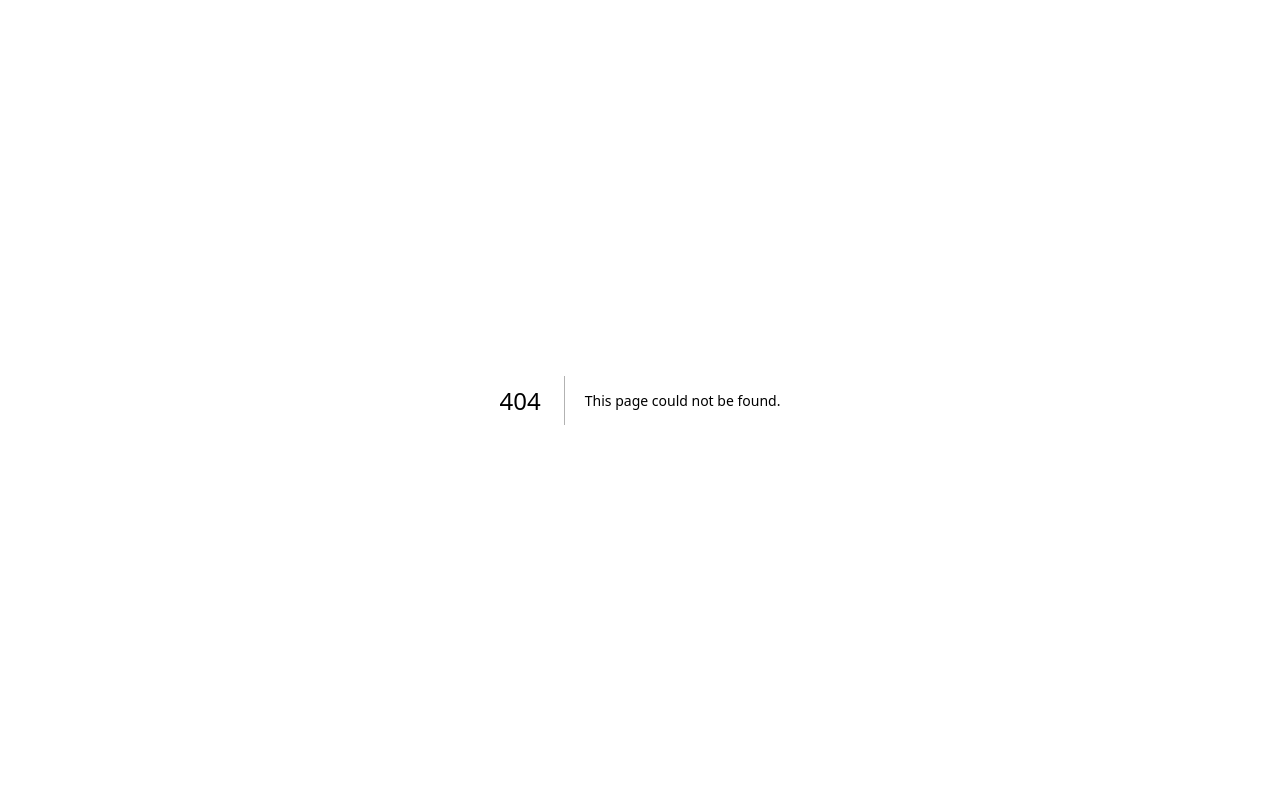
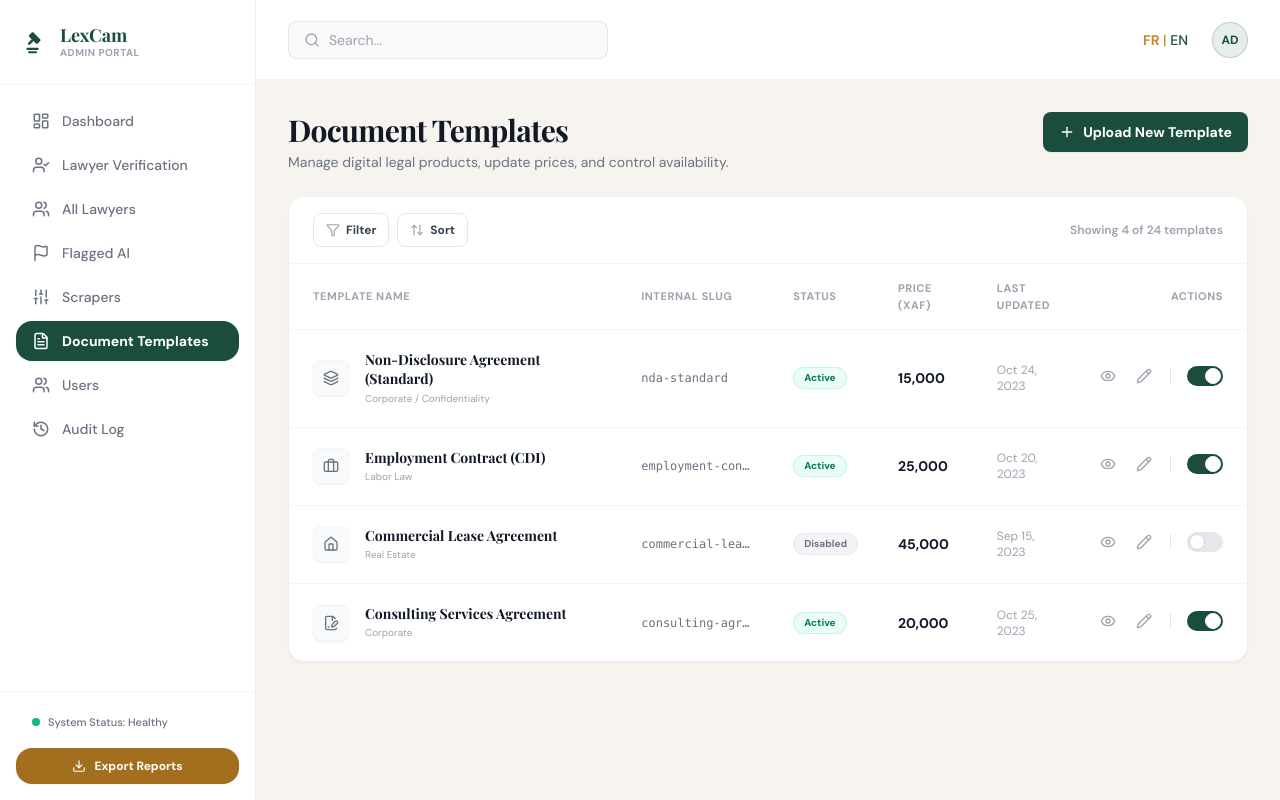
Before and after one commit to chewi-clinton/LexCamAI, a Next.js app in the folder frontend/: page /admin/templates in a window 1280 px wide. Before the commit this address had no page. Built offline with nearby package versions, Linux system fonts and the light colour scheme.

Commit message:
document templates manager

```diff
--- /dev/null
+++ b/frontend/src/app/admin/templates/page.jsx
@@ -0,0 +1,150 @@
+'use client';
+import {
+  Plus, Filter, ArrowUpDown, Eye, Pencil,
+  Briefcase, Layers, Home, FileSignature,
+} from 'lucide-react';
+
+export default function DocumentTemplatesAdmin() {
+  const templates = [
+    {
+      name: 'Non-Disclosure Agreement (Standard)',
+      category: 'Corporate / Confidentiality',
+      slug: 'nda-standard',
+      status: 'Active',
+      statusColor: 'bg-emerald-50 text-emerald-700 border-emerald-200/60',
+      price: '15,000',
+      lastUpdated: 'Oct 24, 2023',
+      icon: Layers,
+      enabled: true,
+    },
+    {
+      name: 'Employment Contract (CDI)',
+      category: 'Labor Law',
+      slug: 'employment-contract-cdi',
+      status: 'Active',
+      statusColor: 'bg-emerald-50 text-emerald-700 border-emerald-200/60',
+      price: '25,000',
+      lastUpdated: 'Oct 20, 2023',
+      icon: Briefcase,
+      enabled: true,
+    },
+    {
+      name: 'Commercial Lease Agreement',
+      category: 'Real Estate',
+      slug: 'commercial-lease',
+      status: 'Disabled',
+      statusColor: 'bg-gray-100 text-gray-500 border-gray-200',
+      price: '45,000',
+      lastUpdated: 'Sep 15, 2023',
+      icon: Home,
+      enabled: false,
+    },
+    {
+      name: 'Consulting Services Agreement',
+      category: 'Corporate',
+      slug: 'consulting-agreement',
+      status: 'Active',
+      statusColor: 'bg-emerald-50 text-emerald-700 border-emerald-200/60',
+      price: '20,000',
+      lastUpdated: 'Oct 25, 2023',
+      icon: FileSignature,
+      enabled: true,
+    },
+  ];
+
+  return (
+    <div className="p-8 space-y-6">
+
+      {/* Page Header */}
+      <div className="flex justify-between items-start">
+        <div>
+          <h2 className="font-serif text-3xl font-bold text-gray-900 tracking-tight">Document Templates</h2>
+          <p className="text-muted text-sm mt-1">Manage digital legal products, update prices, and control availability.</p>
+        </div>
+        <button className="bg-primary hover:bg-primary-dark transition-colors text-white font-bold text-sm px-4 py-2.5 rounded-lg flex items-center gap-2 shadow-sm">
+          <Plus size={16} /> Upload New Template
+        </button>
+      </div>
+
+      {/* Table */}
+      <div className="bg-white rounded-xl border border-gray-200/60 shadow-sm overflow-hidden">
+
+        <div className="px-6 py-4 bg-white border-b border-gray-100 flex items-center justify-between">
+          <div className="flex items-center gap-2">
+            <button className="border border-gray-200 text-gray-700 font-bold text-xs px-3 py-2 rounded-lg flex items-center gap-1.5 hover:bg-gray-50 transition-colors">
+              <Filter size={14} className="text-gray-400" /> Filter
+            </button>
+            <button className="border border-gray-200 text-gray-700 font-bold text-xs px-3 py-2 rounded-lg flex items-center gap-1.5 hover:bg-gray-50 transition-colors">
+              <ArrowUpDown size={14} className="text-gray-400" /> Sort
+            </button>
+          </div>
+          <span className="text-xs font-semibold text-gray-400">Showing 4 of 24 templates</span>
+        </div>
+
+        <div className="overflow-x-auto">
+          <table className="w-full text-left border-collapse">
+            <thead>
+              <tr className="border-b border-gray-100 text-[11px] font-bold text-gray-400 uppercase tracking-wider bg-white">
+                <th className="py-4 px-6 w-[40%]">Template Name</th>
+                <th className="py-4 px-6">Internal Slug</th>
+                <th className="py-4 px-4">Status</th>
+                <th className="py-4 px-6">Price (XAF)</th>
+                <th className="py-4 px-6">Last Updated</th>
+                <th className="py-4 px-6 text-right">Actions</th>
+              </tr>
+            </thead>
+            <tbody className="divide-y divide-gray-100 text-xs text-gray-700 font-medium">
+              {templates.map((tpl, idx) => {
+                const IconComponent = tpl.icon;
+                return (
+                  <tr key={idx} className="hover:bg-gray-50/40 transition-colors">
+
+                    <td className="py-5 px-6">
+                      <div className="flex items-center gap-4">
+                        <div className="w-9 h-9 rounded-lg bg-gray-50 border border-gray-100 text-gray-500 flex items-center justify-center flex-shrink-0 shadow-sm">
+                          <IconComponent size={16} />
+                        </div>
+                        <div>
+                          <p className="font-serif text-sm font-bold text-gray-900 leading-snug">{tpl.name}</p>
+                          <p className="text-[10px] text-gray-400 font-normal mt-0.5">{tpl.category}</p>
+                        </div>
+                      </div>
+                    </td>
+
+                    <td className="py-5 px-6 font-mono text-gray-500 max-w-[160px] truncate">
+                      {tpl.slug}
+                    </td>
+
+                    <td className="py-5 px-4">
+                      <span className={`inline-flex items-center px-2.5 py-0.5 rounded-full text-[10px] font-bold border ${tpl.statusColor}`}>
+                        {tpl.status}
+                      </span>
+                    </td>
+
+                    <td className="py-5 px-6 font-bold text-gray-900 text-sm">{tpl.price}</td>
+
+                    <td className="py-5 px-6 text-gray-400 font-normal">{tpl.lastUpdated}</td>
+
+                    <td className="py-5 px-6 text-right">
+                      <div className="inline-flex items-center gap-4 text-gray-400 justify-end w-full">
+                        <button className="hover:text-gray-600 transition-colors p-0.5"><Eye size={16} /></button>
+                        <button className="hover:text-gray-600 transition-colors p-0.5"><Pencil size={16} /></button>
+                        <div className="h-4 w-px bg-gray-200" />
+                        <label className="relative inline-flex items-center cursor-pointer select-none">
+                          <input type="checkbox" defaultChecked={tpl.enabled} className="sr-only peer" />
+                          <div className="w-9 h-5 bg-gray-200 rounded-full peer peer-checked:after:translate-x-full peer-checked:after:border-white after:content-[''] after:absolute after:top-[2px] after:left-[2px] after:bg-white after:border-gray-300 after:border after:rounded-full after:h-4 after:w-4 after:transition-all peer-checked:bg-primary" />
+                        </label>
+                      </div>
+                    </td>
+
+                  </tr>
+                );
+              })}
+            </tbody>
+          </table>
+        </div>
+      </div>
+
+    </div>
+  );
+}
```
